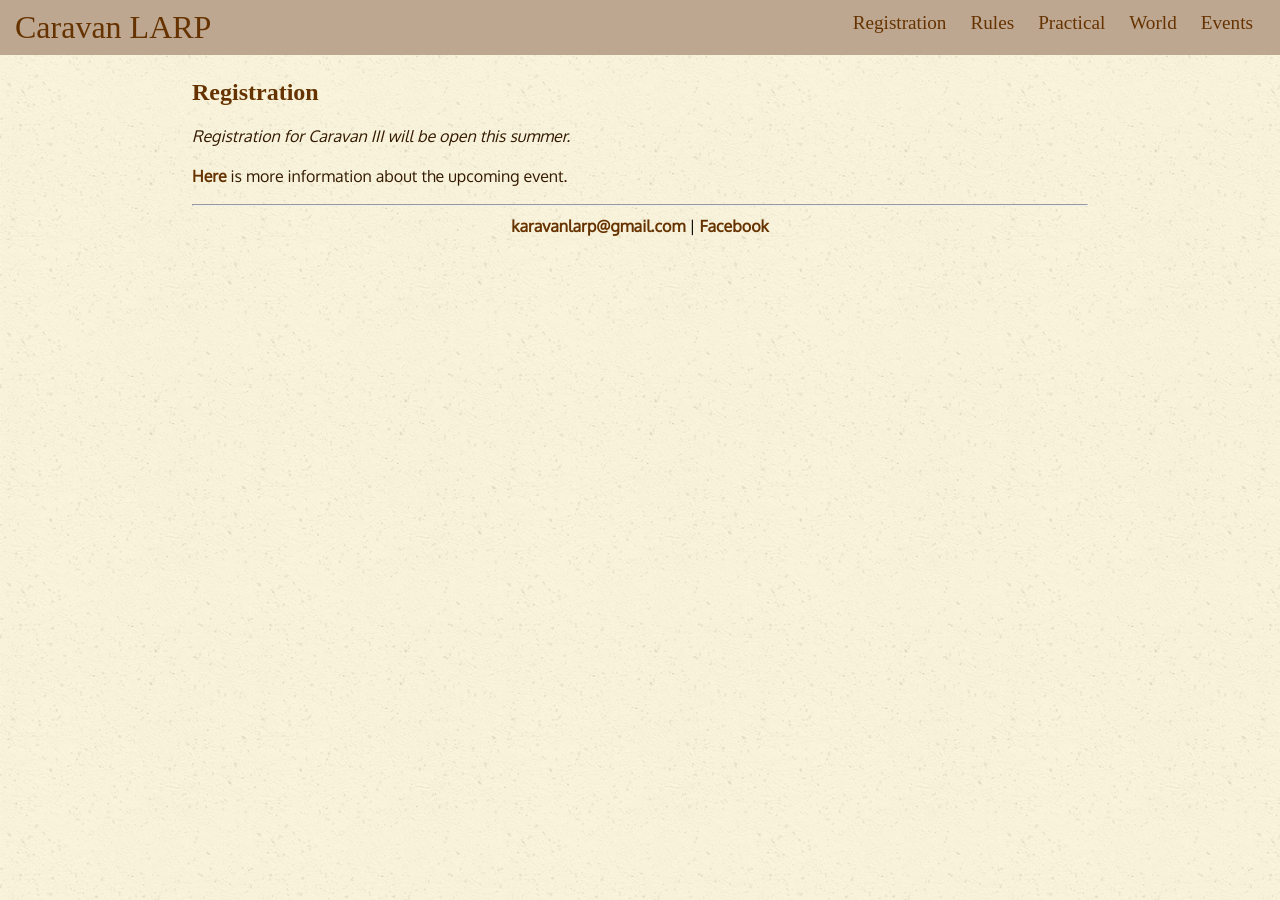
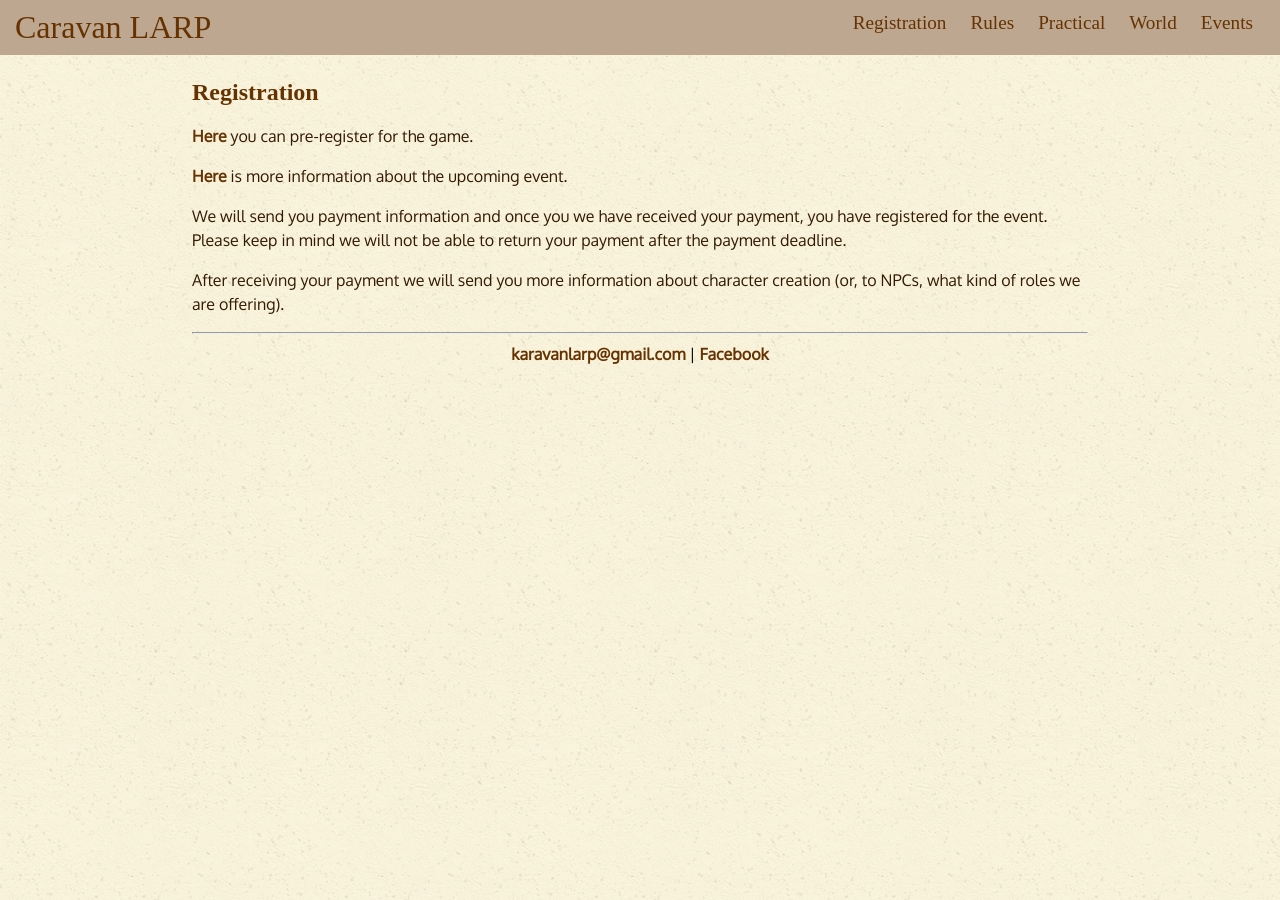
Before and after one commit to karavanlarp/karavanlarp.github.io, a Jekyll site: the page built from eng/reg/registration.md, in a window 1280 px wide. Built offline with Jekyll 4.4.1, drawn with Linux system fonts in a browser that asks for light colours; some web fonts are replaced.

Commit message:
uuenda regamisleht

```diff
--- a/eng/reg/registration.md
+++ b/eng/reg/registration.md
@@ -4,6 +4,10 @@
 ---
 ## Registration
 
-_Registration for Caravan III will be open this summer._
+[Here](https://forms.gle/xzAyYuFmdSaEFixZ8) you can pre-register for the game.
 
 [Here](/eng/events/caravan3.html) is more information about the upcoming event.
+
+We will send you payment information and once you we have received your payment, you have registered for the event. Please keep in mind we will not be able to return your payment after the payment deadline.
+
+After receiving your payment we will send you more information about character creation (or, to NPCs, what kind of roles we are offering).
```
Also changed, not shown: est/reg/registration.md (+5 -1 lines).
